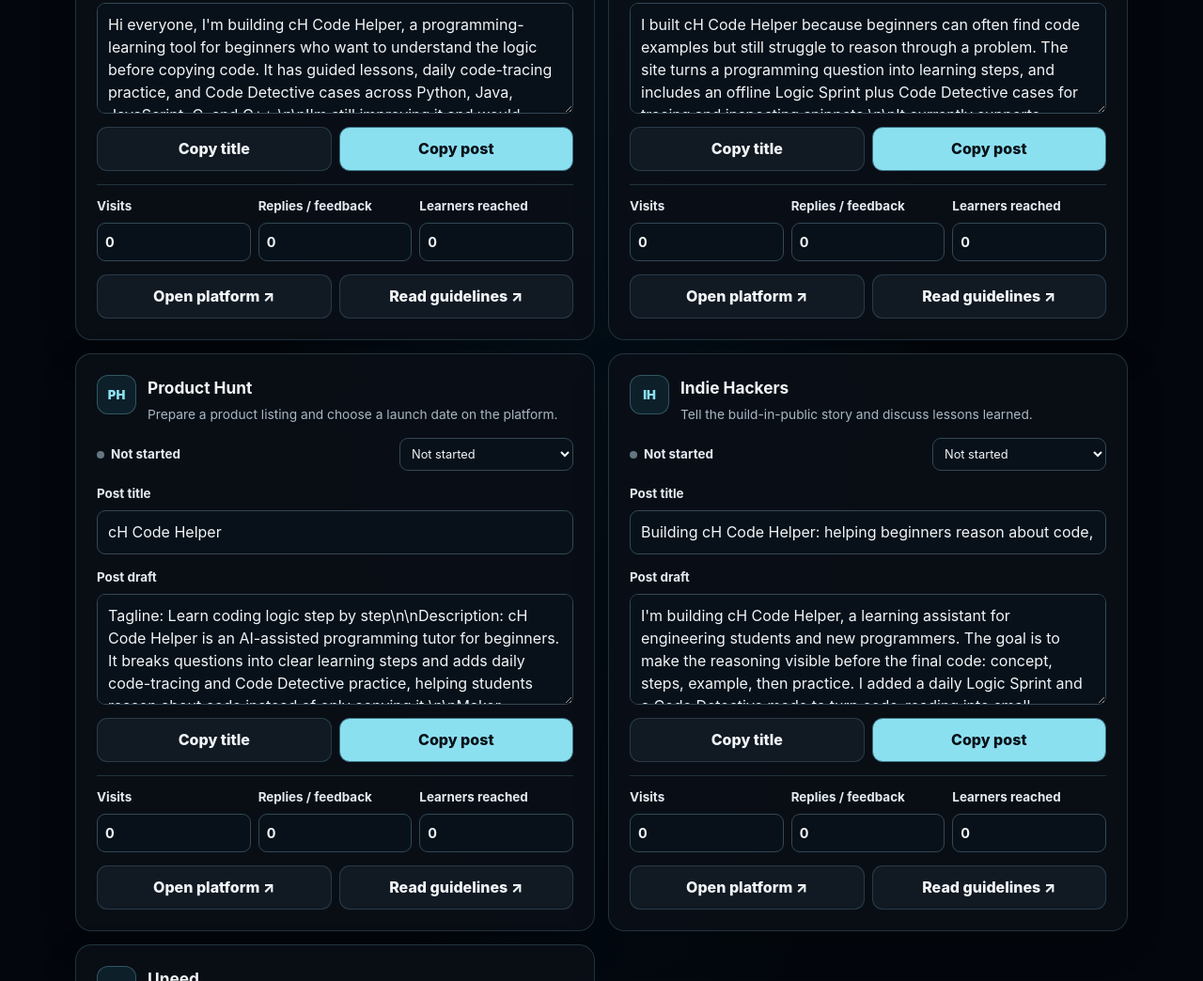
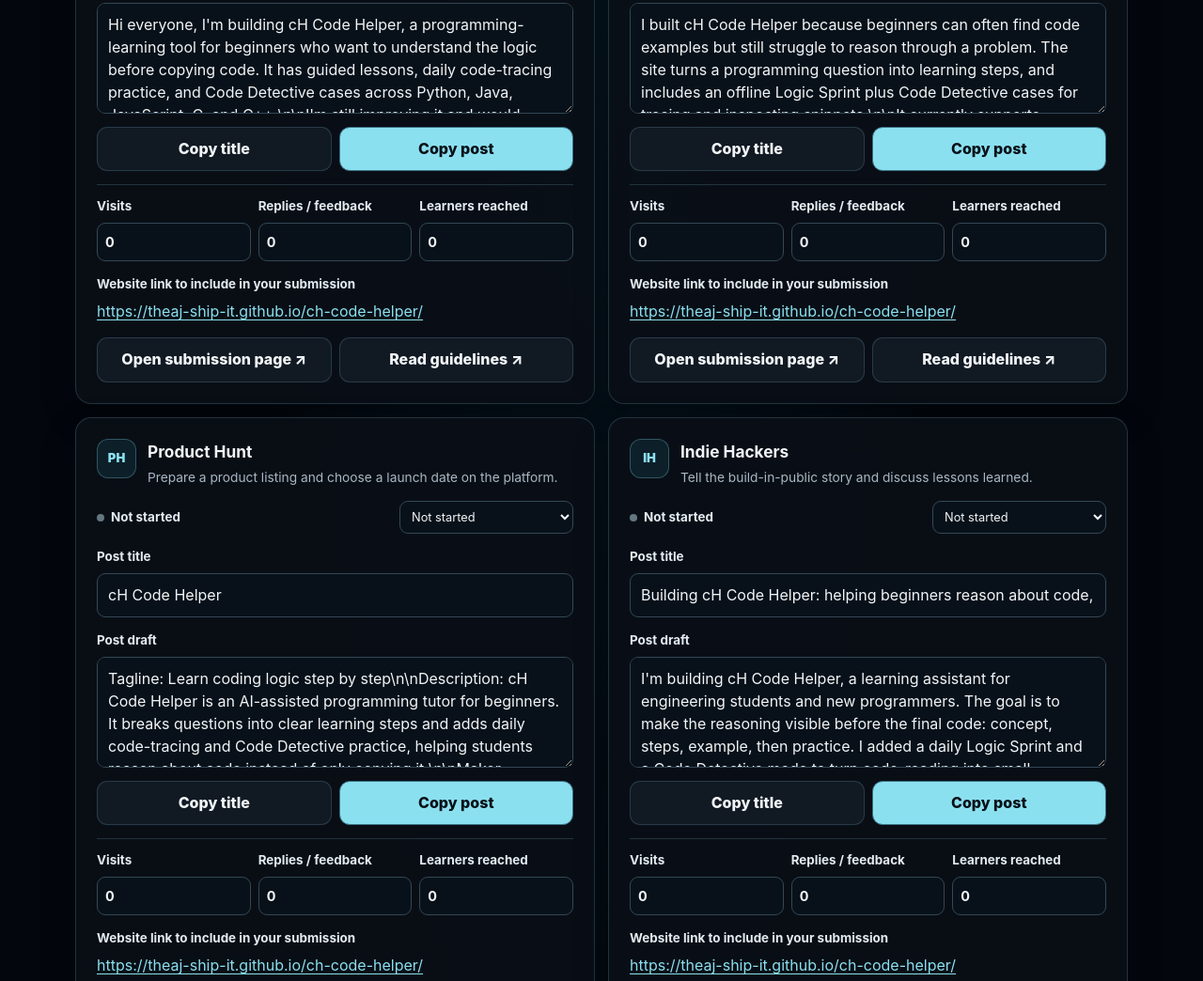
Before and after one commit to theaj-ship-it/ch-code-helper, a plain HTML site: page launch-kit.html in a window 1280 px wide. Shown: the part 1214-2258 px from the top of the page at 94% size. Drawn offline with Linux system fonts and the light colour scheme.

Commit message:
Make cH website link prominent on all launch submissions

```diff
--- a/launch-kit.html
+++ b/launch-kit.html
@@ -205,7 +205,7 @@
         {
           id: "reddit", name: "Reddit · r/SideProject", mark: "R/",
           tagline: "Share the maker story and ask for specific feedback.",
-          url: "https://www.reddit.com/r/SideProject/",
+          url: "https://www.reddit.com/r/SideProject/submit/",
           guide: "https://www.reddit.com/r/SideProject/about/rules/",
           title: "I built cH Code Helper to help beginners understand coding logic. Feedback welcome",
           body: "Hi everyone, I'm building cH Code Helper, a programming-learning tool for beginners who want to understand the logic before copying code. It has guided lessons, daily code-tracing practice, and Code Detective cases across Python, Java, JavaScript, C, and C++.\\n\\nI'm still improving it and would appreciate honest feedback: which part of the learning flow is confusing, and what would make it more useful for a student?\\n\\nTry it here: " + PROJECT_URL + "\\n\\nI'm the maker of the project, and I'll be around to answer questions."
@@ -416,8 +416,17 @@
           });
           card.appendChild(metrics);
 
+          const websiteRow = make("div", "field");
+          const websiteLabel = make("label", "", "Website link to include in your submission");
+          const websiteLink = make("a", "", PROJECT_URL);
+          websiteLink.href = PROJECT_URL;
+          websiteLink.target = "_blank";
+          websiteLink.rel = "noopener noreferrer";
+          websiteRow.append(websiteLabel, websiteLink);
+          card.appendChild(websiteRow);
+
           const actions = make("div", "platform-actions");
-          const open = make("a", "button secondary", "Open platform ↗");
+          const open = make("a", "button secondary", "Open submission page ↗");
           open.href = platform.url;
           open.target = "_blank";
           open.rel = "noopener noreferrer";
```
